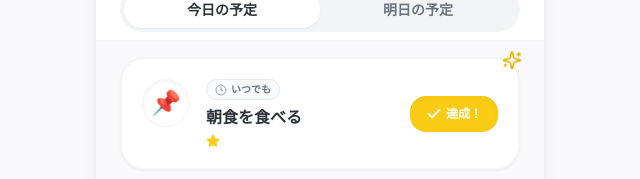
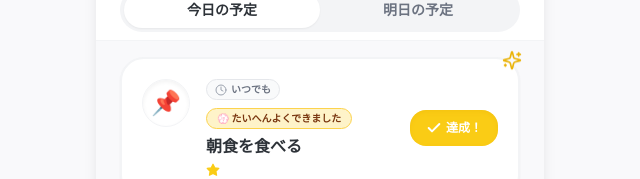
Before and after one commit to adventure-mission/adventure-mission-app, a Next.js app: page /route in a window 1280 px wide. Shown: the part 141-320 px from the top of the page, without its empty margins (320-960 px from the left). Built offline with nearby package versions, Linux system fonts and the light colour scheme; no server answers; the database is empty.

Commit message:
feat: implement parent praise stamp reaction and child celebration modal (Step 3)

```diff
--- a/src/app/(child)/route/page.tsx
+++ b/src/app/(child)/route/page.tsx
@@ -12,16 +12,19 @@ import CampView from '../camp/page'; // おやすみピン画面
 import { calculateStreak } from '@/lib/streak';
 import StreakBadge from '@/components/child/StreakBadge';
 import AllClearModal from '@/components/child/AllClearModal';
+import StampReceivedModal from '@/components/child/StampReceivedModal';
+import { type RegisteredQuest } from '@/types';
 
 export default function RoutePage() {
   const router = useRouter();
   const { isOffline, updateQuestStatus: syncUpdateQuestStatus } = useQuestSync();
-  const { profile, isSleepMode, setIsSleepMode, quests, generateRecurringInstances, updateQuestStatus: updateLocalQuestStatus } = useAppStore();
+  const { profile, isSleepMode, setIsSleepMode, quests, generateRecurringInstances, updateQuestStatus: updateLocalQuestStatus, markStampViewed } = useAppStore();
   const [activeTab, setActiveTab] = useState<'today' | 'tomorrow'>('today');
   const [questsList, setQuestsList] = useState<MapPin[]>([]);
   const [isFabOpen, setIsFabOpen] = useState(false);
   const [streakToast, setStreakToast] = useState<{ show: boolean; streak: number } | null>(null);
   const [showAllClearModal, setShowAllClearModal] = useState(false);
+  const [activeStampQuest, setActiveStampQuest] = useState<RegisteredQuest | null>(null);
 
   // 連続達成ストリークの計算
   const streakInfo = calculateStreak(quests);
@@ -75,7 +78,8 @@ export default function RoutePage() {
         difficulty: q.difficulty,
         isEventJudgmentDay: q.isEventJudgmentDay,
         bonusStars: q.bonusStars,
-        time: q.time
+        time: q.time,
+        stamp: q.stamp,
       }));
 
     // 時間が設定されている予定を優先し、早い時間順にソート（設定なし・「いつでも」は後ろへ）
@@ -132,6 +136,17 @@ export default function RoutePage() {
       setIsSleepMode(false);
     }
   }, [profile?.is_sleep_mode, setIsSleepMode]);
+
+  // 親からの未確認承認スタンプ通知の検知（未読のスタンプがある場合にモーダルを自動ポップアップ）
+  useEffect(() => {
+    if (!mounted) return;
+    const unviewedQuest = quests.find(
+      (q) => q.status === 'completed' && q.stamp && q.stampViewed === false
+    );
+    if (unviewedQuest && !activeStampQuest) {
+      setActiveStampQuest(unviewedQuest);
+    }
+  }, [quests, mounted, activeStampQuest]);
 
   const handlePinSelect = (questId: string) => {
     // クエスト詳細画面へ遷移
@@ -331,6 +346,12 @@ export default function RoutePage() {
         onPinSelect={handlePinSelect}
         onComplete={handleComplete}
         onShowAllClear={() => setShowAllClearModal(true)}
+        onStampClick={(questId) => {
+          const target = quests.find((q) => q.id === questId);
+          if (target) {
+            setActiveStampQuest(target);
+          }
+        }}
       />
 
       {/* FABメニューの背景（メニューが開いているときだけ画面全体を覆う半透明カバー） */}
@@ -440,6 +461,25 @@ export default function RoutePage() {
         streakCount={streakInfo.isTodayCompleted ? streakInfo.currentStreak : streakInfo.currentStreak + 1}
         userName={profile?.display_name || '礼'}
       />
+
+      {/* 親からのスタンプ受け取りモーダル */}
+      {activeStampQuest && (
+        <StampReceivedModal
+          isOpen={Boolean(activeStampQuest)}
+          onClose={() => {
+            if (activeStampQuest) {
+              markStampViewed(activeStampQuest.id);
+              setActiveStampQuest(null);
+            }
+          }}
+          questTitle={activeStampQuest.title}
+          stampText={activeStampQuest.stamp || '💮 たいへんよくできました'}
+          earnedStars={
+            activeStampQuest.difficulty +
+            (activeStampQuest.isEventJudgmentDay ? (activeStampQuest.bonusStars ?? 5) : 0)
+          }
+        />
+      )}
     </div>
   );
 }
--- a/src/app/(parent)/dashboard/page.tsx
+++ b/src/app/(parent)/dashboard/page.tsx
@@ -29,9 +29,9 @@ export default function ParentDashboard() {
   const pendingQuests = quests.filter((q) => q.status === 'pending');
 
   // クエスト承認ハンドラ
-  const handleApproveQuest = (questId: string, starsToAdd: number) => {
+  const handleApproveQuest = (questId: string, starsToAdd: number, stamp?: string) => {
     // クエストステータスを completed に更新（Supabaseへも自動同期）
-    updateQuestStatus(questId, 'completed');
+    updateQuestStatus(questId, 'completed', stamp);
 
     // 星の加算
     const newTotalStars = (profile?.total_stars ?? 12) + starsToAdd;
--- a/src/components/child/QuestList.tsx
+++ b/src/components/child/QuestList.tsx
@@ -10,9 +10,10 @@ interface QuestListProps {
   onPinSelect: (questId: string) => void;
   onComplete?: (questId: string) => void;
   onShowAllClear?: () => void;
+  onStampClick?: (questId: string) => void;
 }
 
-export default function QuestList({ pins, onPinSelect, onComplete, onShowAllClear }: QuestListProps) {
+export default function QuestList({ pins, onPinSelect, onComplete, onShowAllClear, onStampClick }: QuestListProps) {
   const router = useRouter();
 
   // すべての予定が完了（または確認中）しているか
@@ -60,7 +61,7 @@ export default function QuestList({ pins, onPinSelect, onComplete, onShowAllClea
       )}
 
       {pins.map((pin, idx) => {
-        const { questId, title, status, difficulty, isEventJudgmentDay, bonusStars, time } = pin;
+        const { questId, title, status, difficulty, isEventJudgmentDay, bonusStars, time, stamp } = pin;
 
         // 1. スタイルとアイコン（統一テーマ ＆ 特別な予定のアクセント）
         let cardBgClass = 'bg-white border-gray-100 hover:border-blue-200 shadow-sm';
@@ -158,6 +159,21 @@ export default function QuestList({ pins, onPinSelect, onComplete, onShowAllClea
                     <Clock className="w-3 h-3 text-gray-400" />
                     {time || 'いつでも'}
                   </span>
+
+                  {/* 親からの承認スタンプ */}
+                  {stamp && (
+                    <button
+                      type="button"
+                      onClick={(e) => {
+                        e.stopPropagation();
+                        onStampClick?.(questId);
+                      }}
+                      className="flex items-center gap-1 text-[10px] font-black text-amber-900 bg-amber-100/95 hover:bg-amber-200 px-2.5 py-0.5 rounded-full border border-amber-300 shadow-xs active:scale-95 transition-transform"
+                      title="スタンプを見る"
+                    >
+                      {stamp}
+                    </button>
+                  )}
                 </div>
 
                 <h3 className="font-bold text-text-main text-base leading-snug truncate">
--- /dev/null
+++ b/src/components/child/StampReceivedModal.tsx
@@ -0,0 +1,109 @@
+'use client';
+
+import React, { useEffect } from 'react';
+import { Star, Sparkles, X, Heart, CheckCircle2 } from 'lucide-react';
+import confetti from 'canvas-confetti';
+
+interface StampReceivedModalProps {
+  isOpen: boolean;
+  onClose: () => void;
+  questTitle: string;
+  stampText: string;
+  earnedStars: number;
+}
+
+export default function StampReceivedModal({
+  isOpen,
+  onClose,
+  questTitle,
+  stampText,
+  earnedStars,
+}: StampReceivedModalProps) {
+  useEffect(() => {
+    if (!isOpen) return;
+
+    // 心地よいバイブレーション（対応端末）
+    if (typeof window !== 'undefined' && 'vibrate' in navigator) {
+      navigator.vibrate([40, 50, 60]);
+    }
+
+    // スタンプ到着のお祝い紙吹雪
+    confetti({
+      particleCount: 100,
+      spread: 70,
+      origin: { y: 0.5 },
+      colors: ['#FF6B6B', '#FFCE54', '#48CFAD', '#AC92EC'],
+    });
+  }, [isOpen]);
+
+  if (!isOpen) return null;
+
+  // スタンプ文字列から絵文字とテキストを分割（例: "💮 たいへんよくできました"）
+  const parts = stampText.split(' ');
+  const emoji = parts[0] || '💮';
+  const label = parts.slice(1).join(' ') || stampText;
+
+  return (
+    <div className="fixed inset-0 z-50 flex items-center justify-center p-4 bg-black/60 backdrop-blur-xs animate-in fade-in duration-200">
+      <div
+        className="bg-white rounded-3xl max-w-sm w-full p-6 shadow-2xl border-2 border-amber-200 relative overflow-hidden text-center animate-in zoom-in-95 duration-200"
+        onClick={(e) => e.stopPropagation()}
+      >
+        {/* 背景のやわらかなグラデーション */}
+        <div className="absolute top-0 left-0 right-0 h-32 bg-gradient-to-b from-amber-100/80 to-transparent pointer-events-none" />
+
+        {/* 閉じるボタン */}
+        <button
+          onClick={onClose}
+          className="absolute top-4 right-4 w-8 h-8 rounded-full bg-white/80 hover:bg-gray-100 flex items-center justify-center text-gray-400 hover:text-gray-600 transition-colors z-10 shadow-xs"
+        >
+          <X className="w-5 h-5" />
+        </button>
+
+        {/* 手紙アイコン */}
+        <div className="relative inline-flex items-center justify-center w-14 h-14 rounded-full bg-gradient-to-tr from-amber-400 to-orange-400 text-white shadow-lg shadow-amber-300/40 mb-2">
+          <span className="text-2xl animate-bounce">💌</span>
+        </div>
+
+        {/* 見出し */}
+        <div className="relative">
+          <span className="inline-block text-[11px] font-black tracking-wide text-amber-800 bg-amber-100 px-3 py-1 rounded-full border border-amber-200 shadow-xs mb-1">
+            親からのメッセージ！
+          </span>
+          <h2 className="text-xl font-black text-gray-900 tracking-tight">
+            スタンプが届いたよ！
+          </h2>
+          <p className="text-xs text-gray-500 font-bold mt-1">
+            「{questTitle}」が承認されました ✨
+          </p>
+        </div>
+
+        {/* 特大スタンプ印鑑デザイン（ポン！と押されたような傾き演出） */}
+        <div className="my-6 relative flex justify-center">
+          <div className="inline-flex flex-col items-center justify-center px-6 py-4 bg-amber-50/70 border-3 border-dashed border-amber-500/80 rounded-3xl shadow-md rotate-[-3deg] transform hover:rotate-0 transition-transform duration-300">
+            <span className="text-5xl mb-1.5 filter drop-shadow">{emoji}</span>
+            <span className="text-base font-black text-amber-900 tracking-wide">
+              {label}
+            </span>
+          </div>
+        </div>
+
+        {/* 獲得した星の案内 */}
+        <div className="bg-yellow-50 border border-yellow-200/80 rounded-2xl p-3 flex items-center justify-center gap-2 mb-5">
+          <Star className="w-5 h-5 text-yellow-500 fill-yellow-400 animate-spin" />
+          <span className="text-xs font-bold text-yellow-800">
+            星を <strong className="text-sm font-black text-yellow-900">+{earnedStars}個</strong> ゲットしました！
+          </span>
+        </div>
+
+        {/* 受け取りボタン */}
+        <button
+          onClick={onClose}
+          className="w-full py-3.5 bg-gradient-to-r from-amber-500 to-orange-500 hover:from-amber-600 hover:to-orange-600 text-white font-black text-sm rounded-2xl shadow-md shadow-orange-300/40 active:scale-98 transition-all flex items-center justify-center gap-1.5"
+        >
+          <span>ありがとう！受け取る ✨</span>
+        </button>
+      </div>
+    </div>
+  );
+}
--- a/src/components/parent/ApprovalCard.tsx
+++ b/src/components/parent/ApprovalCard.tsx
@@ -1,7 +1,15 @@
 'use client';
 
-import React from 'react';
-import { Star, CheckCircle, Clock, RotateCcw } from 'lucide-react';
+import React, { useState } from 'react';
+import { Star, CheckCircle, Clock, RotateCcw, Heart } from 'lucide-react';
+
+export const PRAISE_STAMPS = [
+  '💮 たいへんよくできました',
+  '⚡ スピード達成！',
+  '👍 ナイス！',
+  '❤️ ありがとう！',
+  '👑 パーフェクト！',
+];
 
 export interface ApprovalItem {
   logId: string;
@@ -15,12 +23,13 @@ export interface ApprovalItem {
 
 interface ApprovalCardProps {
   item: ApprovalItem;
-  onApprove: (logId: string, totalStarsEarned: number) => void;
+  onApprove: (logId: string, totalStarsEarned: number, stamp?: string) => void;
   onReject?: (logId: string) => void;
 }
 
 export default function ApprovalCard({ item, onApprove, onReject }: ApprovalCardProps) {
   const { logId, questTitle, childName, difficulty, bonusStars = 0, completedAt, type } = item;
+  const [selectedStamp, setSelectedStamp] = useState<string>('💮 たいへんよくできました');
 
   // 難易度に応じたプレゼント星数 (難易度 1〜4 + ボーナス星)
   const totalStarsEarned = difficulty + bonusStars;
@@ -52,6 +61,32 @@ export default function ApprovalCard({ item, onApprove, onReject }: ApprovalCard
         <p className="text-xs text-text-muted">
           名前: <span className="font-semibold text-text-main">{childName}</span>
         </p>
+      </div>
+
+      {/* スタンプ選択エリア */}
+      <div className="bg-amber-50/60 p-3 rounded-2xl border border-amber-100/80">
+        <span className="text-[11px] font-bold text-amber-900 block mb-2 flex items-center gap-1">
+          <span>💌 一緒に届けるほめ言葉スタンプ:</span>
+        </span>
+        <div className="flex flex-wrap gap-1.5">
+          {PRAISE_STAMPS.map((stamp) => {
+            const isSelected = selectedStamp === stamp;
+            return (
+              <button
+                key={stamp}
+                type="button"
+                onClick={() => setSelectedStamp(stamp)}
+                className={`text-xs px-3 py-1.5 rounded-full font-bold transition-all active:scale-95 flex items-center gap-1 ${
+                  isSelected
+                    ? 'bg-amber-500 text-white shadow-xs scale-102 ring-2 ring-amber-300'
+                    : 'bg-white text-gray-700 border border-amber-200/60 hover:bg-amber-100/50'
+                }`}
+              >
+                {stamp}
+              </button>
+            );
+          })}
+        </div>
       </div>
 
       {/* 下部：星の数とアクションボタン群 */}
@@ -88,11 +123,11 @@ export default function ApprovalCard({ item, onApprove, onReject }: ApprovalCard
           )}
 
           <button
-            onClick={() => onApprove(logId, totalStarsEarned)}
+            onClick={() => onApprove(logId, totalStarsEarned, selectedStamp)}
             className="flex items-center gap-1.5 bg-yellow-400 text-white font-bold px-4 py-2 rounded-full text-xs shadow-sm hover:bg-yellow-500 active:scale-95 transition-all"
           >
             <CheckCircle className="w-4 h-4" />
-            <span>承認する！✨</span>
+            <span>スタンプを押して承認！✨</span>
           </button>
         </div>
       </div>
--- a/src/lib/syncService.ts
+++ b/src/lib/syncService.ts
@@ -11,7 +11,7 @@ export const questToRow = (q: RegisteredQuest) => ({
   people: q.people ?? null,
   goal: q.goal ?? null,
   promise: q.promise ?? null,
-  reward: q.reward ?? null,
+  reward: q.stamp ? `stamp:${q.stamp}` : (q.reward ?? null),
   difficulty: q.difficulty ?? 1,
   status: q.status ?? 'todo',
   is_recurring: q.isRecurring ?? false,
@@ -21,7 +21,15 @@ export const questToRow = (q: RegisteredQuest) => ({
   bonus_stars: q.bonusStars ?? 0,
 });
 
-export const rowToQuest = (row: any): RegisteredQuest => ({
+export const rowToQuest = (row: any): RegisteredQuest => {
+  let stamp: string | undefined = undefined;
+  let reward: string | undefined = row.reward ?? undefined;
+  if (reward && typeof reward === 'string' && reward.startsWith('stamp:')) {
+    stamp = reward.slice(6);
+    reward = undefined;
+  }
+
+  return {
     id: row.id,
     title: row.title,
     type: row.type,
@@ -31,7 +39,8 @@ export const rowToQuest = (row: any): RegisteredQuest => ({
     people: row.people ?? undefined,
     goal: row.goal ?? undefined,
     promise: row.promise ?? undefined,
-  reward: row.reward ?? undefined,
+    reward,
+    stamp,
     difficulty: Number(row.difficulty) || 1,
     status: row.status,
     isRecurring: Boolean(row.is_recurring),
@@ -39,7 +48,8 @@ export const rowToQuest = (row: any): RegisteredQuest => ({
     parentRecurringId: row.parent_recurring_id ?? undefined,
     isEventJudgmentDay: Boolean(row.is_event_judgment_day),
     bonusStars: Number(row.bonus_stars) || 0,
-});
+  };
+};
 
 export const diaryToRow = (d: DiaryEntry) => ({
   id: d.id,
@@ -83,11 +93,15 @@ export async function syncSaveQuestsBulk(quests: RegisteredQuest[]) {
 }
 
 // クエストのステータス更新
-export async function syncUpdateQuestStatus(id: string, status: string) {
+export async function syncUpdateQuestStatus(id: string, status: string, stamp?: string) {
   try {
+    const updateData: any = { status };
+    if (stamp) {
+      updateData.reward = `stamp:${stamp}`;
+    }
     const { error } = await supabase
       .from('shared_quests')
-      .update({ status })
+      .update(updateData)
       .eq('id', id);
     if (error) console.error('Error updating quest status in Supabase:', error);
   } catch (err) {
--- a/src/store/useAppStore.ts
+++ b/src/store/useAppStore.ts
@@ -38,7 +38,7 @@ export const initialQuests: RegisteredQuest[] = [
   { id: 'q_hist_6', title: '歯磨きをする', type: 'mission', date: getTodayStr(-1), difficulty: 1, status: 'completed' },
 
   // 今日の予定
-  { id: 'q1', title: '朝食を食べる', type: 'mission', date: getTodayStr(0), difficulty: 1, status: 'completed', goal: 'よく噛んで食べる', promise: '行儀良く食べる' },
+  { id: 'q1', title: '朝食を食べる', type: 'mission', date: getTodayStr(0), difficulty: 1, status: 'completed', goal: 'よく噛んで食べる', promise: '行儀良く食べる', stamp: '💮 たいへんよくできました', stampViewed: true },
   { id: 'q2', title: '学校の準備をする', type: 'mission', date: getTodayStr(0), difficulty: 2, status: 'pending', goal: '教科書と筆箱を入れる', promise: '前日の夜に行う' },
   { id: 'q3', title: '公文の宿題', type: 'mission', date: getTodayStr(0), difficulty: 3, status: 'todo', goal: 'プリントを3枚解く', promise: '片付けをする' },
   { id: 'q4', title: '歯磨きをする', type: 'mission', date: getTodayStr(0), difficulty: 1, status: 'todo', goal: '5分間磨く', promise: '綺麗に磨く' },
@@ -77,7 +77,8 @@ interface AppState {
   // 予定操作アクション
   addQuest: (quest: Omit<RegisteredQuest, 'id' | 'status'>) => void;
   addPresetQuest: (template: QuestTemplate) => void;
-  updateQuestStatus: (id: string, status: QuestStatus) => void;
+  updateQuestStatus: (id: string, status: QuestStatus, stamp?: string) => void;
+  markStampViewed: (id: string) => void;
   generateRecurringInstances: () => void;
   updateQuest: (id: string, updated: Partial<RegisteredQuest>) => void;
   deleteQuest: (id: string, deleteAllRecurring?: boolean) => void;
@@ -162,12 +163,22 @@ export const useAppStore = create<AppState>()(
         presetQuests: [...state.presetQuests, template]
       })),
 
-      updateQuestStatus: (id, status) => {
+      updateQuestStatus: (id, status, stamp) => {
         set((state) => ({
-          quests: state.quests.map((q) => (q.id === id ? { ...q, status } : q))
+          quests: state.quests.map((q) => (
+            q.id === id
+              ? { ...q, status, ...(stamp ? { stamp, stampViewed: false } : {}) }
+              : q
+          ))
         }));
-        syncUpdateQuestStatus(id, status);
+        syncUpdateQuestStatus(id, status, stamp);
       },
+
+      markStampViewed: (id) => set((state) => ({
+        quests: state.quests.map((q) => (
+          q.id === id ? { ...q, stampViewed: true } : q
+        ))
+      })),
 
       generateRecurringInstances: () => set((state) => {
         const recurringMasters = state.quests.filter((q) => q.isRecurring && q.recurrenceDays && q.recurrenceDays.length > 0);
--- a/src/types/index.ts
+++ b/src/types/index.ts
@@ -100,6 +100,7 @@ export interface MapPin {
   isEventJudgmentDay?: boolean; // イベント判定日の特別フラグ
   judgmentDate?: string;
   bonusStars?: number;
+  stamp?: string;
 }
 
 // 実際にカレンダー・地図に登録された予定の情報
@@ -121,6 +122,8 @@ export interface RegisteredQuest {
   isRecurring?: boolean;       // 繰り返しフラグ
   recurrenceDays?: number[];   // 繰り返し曜日 (0=日, 1=月, ..., 6=土)
   parentRecurringId?: string;  // 生成元の繰り返し予定ID
+  stamp?: string;              // 親からの承認スタンプ (例: 💮 たいへんよくできました)
+  stampViewed?: boolean;       // 子どもがスタンプ確認モーダルを見たかどうか
 }
 
 // 親があらかじめ設定しておく予定のテンプレート
```
Lines whose indentation alone changed are shown as unchanged.
